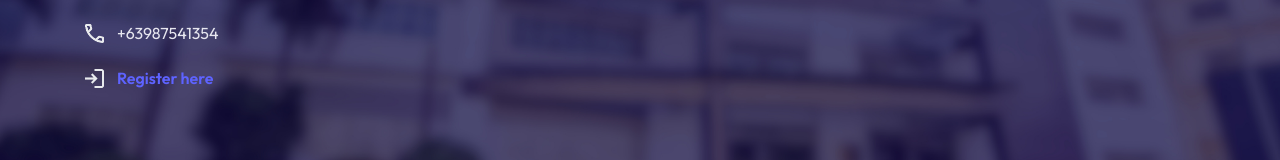
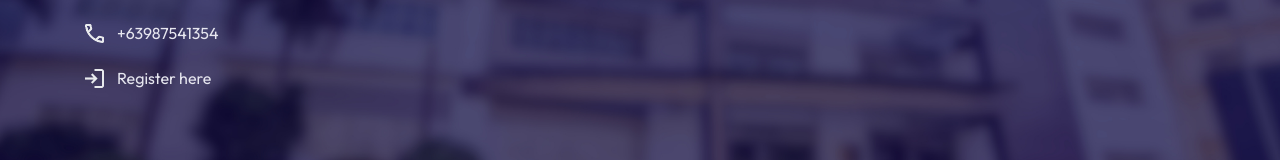
Before and after one commit to Team-EngiNeed/sensou, a React (Vite) app: page /#/login in a window 1280 px wide. Shown: the part 498-658 px from the top of the page. Built offline with nearby package versions, Linux system fonts and the light colour scheme.

Commit message:
final fix

```diff
--- a/src/styles/About.css
+++ b/src/styles/About.css
@@ -47,17 +47,7 @@
   color: var(--text-clr);
 }
 
-a {
-  color: var(--accent-clr);
-  text-decoration: none;
-  font-weight: 600;
-  transition: color 0.3s ease-in-out;
-}
 
-a:hover {
-  color: var(--secondary-text-clr);
-  text-decoration: underline;
-}
 
 /* media query */
 @media (max-width: 800px) {
```
